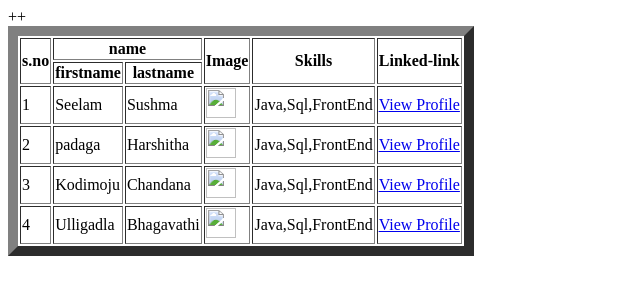
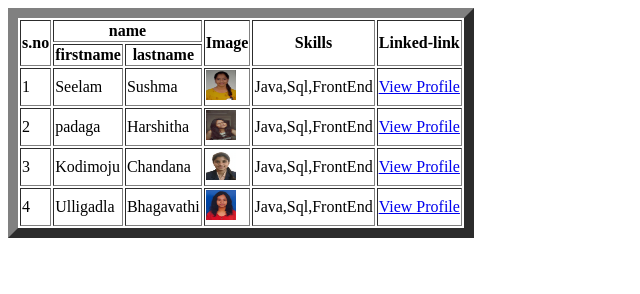
Before and after one commit to Seelamsushma/Friends_details, a plain HTML site: page index.html in a window 1280 px wide. Shown: the whole page, without its empty margins (0-640 px from the left). Drawn offline with Linux system fonts and the light colour scheme.

Commit message:
updated_friends_details

```diff
--- a/index.html
+++ b/index.html
@@ -17,13 +17,11 @@
        <tr>
         <th>firstname</th>
         <th>lastname</th>
-        ++
-
        </tr>
        <td>1</td>
        <td>Seelam</td>
        <td>Sushma</td>
-       <td><img src="C:\Users\tejas\Downloads\sush.jpg" width="30px" height="30px"></td>
+       <td><img src="./assests/sush.jpg" width="30px" height="30px"></td>
        <td>Java,Sql,FrontEnd</td>
        <td>
       <a href="https://www.linkedin.com/in/seelam-sushma-a8861237b?utm_source=share&utm_campaign=share_via&utm_content=profile&utm_medium=android_app" target="_blank">
@@ -34,7 +32,7 @@
        <td>2</td>
        <td>padaga</td>
        <td>Harshitha</td>
-       <td><img src="C:\Users\tejas\Downloads\Harshitha.jpeg" width="30px" height="30px"></td>
+       <td><img src="./assests/Harshitha.jpeg" width="30px" height="30px"></td>
        <td>Java,Sql,FrontEnd</td>
        <td>
         <a href="https://www.linkedin.com/in/p-sri-harshitha-padaga-102091377?utm_source=share&utm_campaign=share_via&utm_content=profile&utm_medium=android_app" target="_blank">
@@ -45,7 +43,7 @@
        <td>3</td>
        <td>Kodimoju</td>
        <td>Chandana</td>
-       <td><img src="C:\Users\tejas\Downloads\Chandana pic.jpeg" width="30px" height="30px"></td>
+       <td><img src="./assests/Chandana pic.jpeg" width="30px" height="30px"></td>
        <td>Java,Sql,FrontEnd</td>
        <td>
         <a href="https://www.linkedin.com/in/kodimoju-chandana-718a4a2b2?utm_source=share&utm_campaign=share_via&utm_content=profile&utm_medium=android_app" target="_blank">
@@ -56,7 +54,7 @@
        <td>4</td>
        <td>Ulligadla</td>
        <td>Bhagavathi</td>
-       <td><img src="C:\Users\tejas\Downloads\bhag pic.jpg" width="30px" height="30px"></td>
+       <td><img src="./assests/bhag pic.jpg" width="30px" height="30px"></td>
        <td>Java,Sql,FrontEnd</td>
        <td>
         <a href="https://www.linkedin.com/in/bhagavathi-u-7337bb380?utm_source=share&utm_campaign=share_via&utm_content=profile&utm_medium=android_app" target="_blank">
```
Also changed, not shown: assests/Chandana pic.jpeg (added), assests/Harshitha.jpeg (added), assests/bhag pic.jpg (added), assests/sush.jpg (added).
